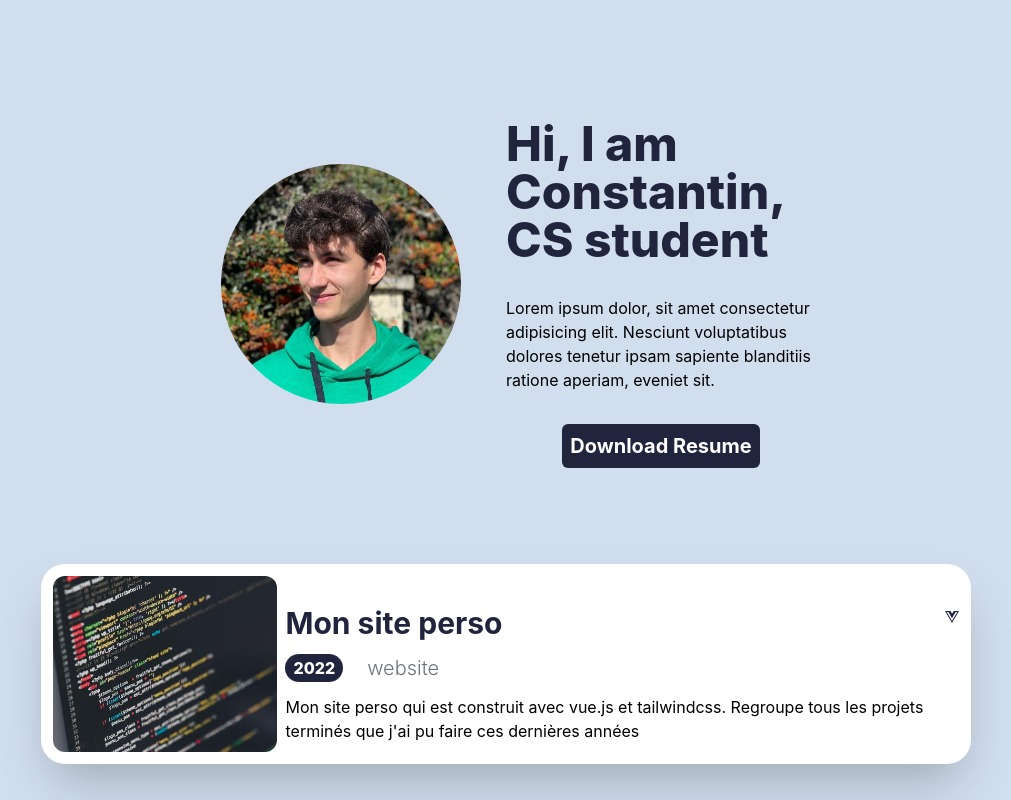
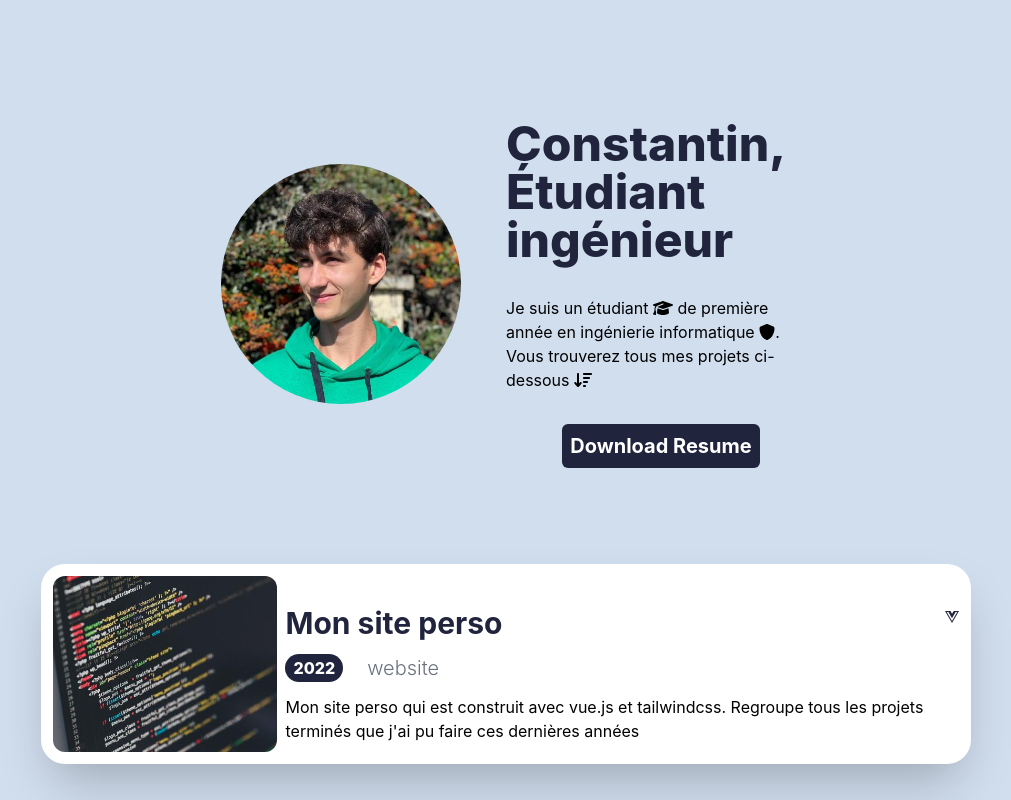
Before and after one commit to Constantin-Hentgen/Portfolio, a Vue app: page / in a window 1280 px wide. Shown: the top 800 px of the page, without its empty margins (134-1145 px from the left). Built offline with nearby package versions, Linux system fonts and the light colour scheme; a small style sheet from the web is missing.

Commit message:
icons added + short description improved

```diff
--- a/src/components/Footer.vue
+++ b/src/components/Footer.vue
@@ -5,7 +5,7 @@
 			<a href="https://github.com/Constantin-Hentgen" target="_blank"><fa :icon='["fab","github"]' size="2xl"/></a>
 			<a href="https://discord.com/users/357214102361341967" target="_blank"><fa :icon='["fab","discord"]' size="2xl"/></a>
 		</div>
-		<p class="m-auto text-center"> codé  avec <fa icon="heart" size="l" /> en <fa :icon='["fab","vuejs"]' size="l"/> </p>
+		<p class="m-auto text-center">codé  en <fa :icon='["fab","vuejs"]' size="l"/> avec <fa icon="heart" size="l" /></p>
 	</footer>
 </template>
 
--- a/src/components/Header.vue
+++ b/src/components/Header.vue
@@ -14,8 +14,9 @@
 		<img class="w-36 h-36 md:w-60 md:h-60 rounded-full m-auto" src="../assets/pp.jpeg" alt="picture of the webmaster">
 
 		<div class="flex-row w-11/12 md:w-1/2 h-full space-y-8">
-			<h1 class="text-3xl md:text-5xl text-center md:text-left text-myBlue-900 font-extrabold">Hi, I am Constantin, <br> CS student</h1>
-			<p class="text-center md:text-left">Lorem ipsum dolor, sit amet consectetur adipisicing elit. Nesciunt voluptatibus dolores tenetur ipsam sapiente blanditiis ratione aperiam, eveniet sit.</p>
+			<h1 class="text-3xl md:text-5xl text-center md:text-left text-myBlue-900 font-extrabold">Constantin, <br> Étudiant ingénieur</h1>
+			<p class="text-center md:text-left">Je suis un étudiant <fa icon="graduation-cap" size="l" /> de première année en ingénierie informatique <fa icon="shield" size="l" />.
+Vous trouverez tous mes projets ci-dessous <fa icon="arrow-down-wide-short" size="l" /></p>
 
 			<div class="w-full grid place-items-center">
 				<a class="bg-myBlue-900 text-white text-xl p-2 rounded-md font-bold" href= "./static/cv.pdf" target="_blank">Download Resume</a>
--- a/src/main.js
+++ b/src/main.js
@@ -5,10 +5,10 @@ import './index.css'
 
 import { FontAwesomeIcon } from '@fortawesome/vue-fontawesome'
 import { library } from '@fortawesome/fontawesome-svg-core'
-import { faHeart } from '@fortawesome/free-solid-svg-icons'
+import { faHeart, faArrowDownWideShort ,faGraduationCap ,faShield } from '@fortawesome/free-solid-svg-icons'
 import { faVuejs, faGithub, faGithubAlt, faPython, faJava, faPhp, faSass, faJsSquare, faHtml5, faCss3Alt, faWindows, faLinux, faDiscord, faLinkedin } from '@fortawesome/free-brands-svg-icons'
 
-library.add(faHeart, faVuejs, faGithub, faGithubAlt, faPhp, faSass, faPython, faJava, faJsSquare, faHtml5, faCss3Alt, faWindows, faLinux, faDiscord, faLinkedin)
+library.add(faHeart, faArrowDownWideShort, faVuejs, faGraduationCap, faShield, faGithub, faGithubAlt, faPhp, faSass, faPython, faJava, faJsSquare, faHtml5, faCss3Alt, faWindows, faLinux, faDiscord, faLinkedin)
 
 const app = createApp(App)
 
--- a/src/views/Project.vue
+++ b/src/views/Project.vue
@@ -20,7 +20,6 @@
 					</div>
 				</div>
 			</div>
-
 
 			<p class="text-lg"> {{ projects[id].content }} </p>
 		</main>
```
